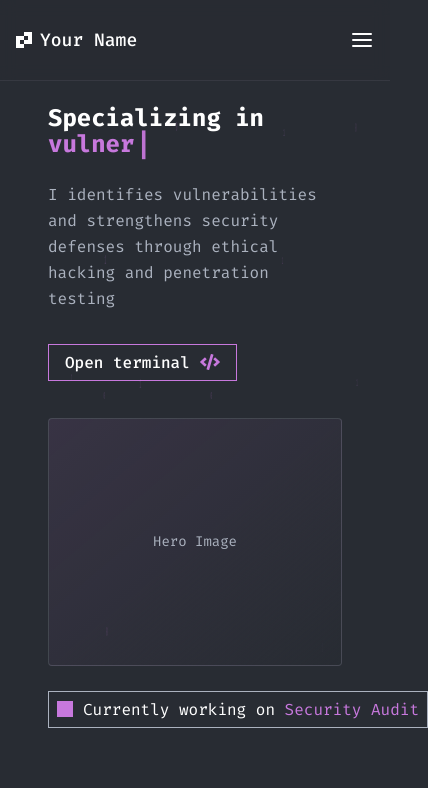
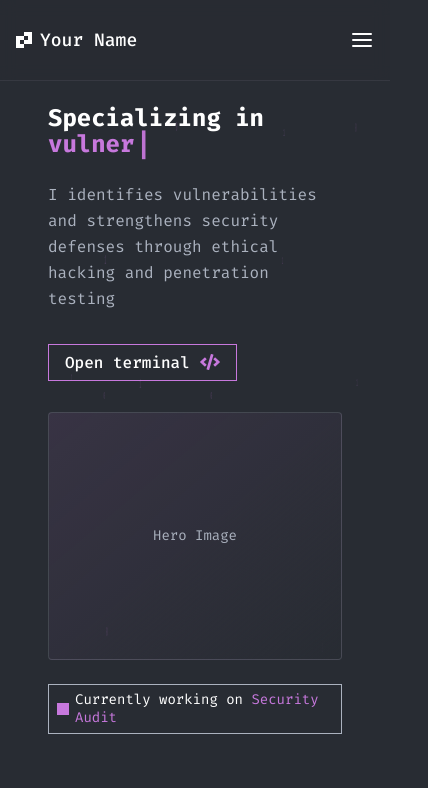
Before and after one commit to thinhnguyen-dev/portfolio-vibe-tech, a Next.js app: page / in a window 390 px wide. Shown: the top 788 px of the page, 428 px wide, since content can reach past the window. Built offline with nearby package versions, Linux system fonts and the light colour scheme.

Commit message:
Responsive status bar

```diff
--- a/components/features/home/StatusBar.tsx
+++ b/components/features/home/StatusBar.tsx
@@ -9,15 +9,16 @@ interface StatusBarProps {
 
 export const StatusBar: React.FC<StatusBarProps> = ({ text, className = '', highlightText, highlightColor = 'text-accent' }) => {
   // StatusBar from Figma: 402x37, gap:10, padding: 8px horizontal, icon: 16x16
+  // Responsive: smaller on mobile, full size on desktop
   return (
     <div
-      className={`inline-flex items-center gap-2.5 px-2 py-2 h-[37px] bg-background border border-text-secondary ${className}`}
+      className={`inline-flex items-center gap-1.5 sm:gap-2.5 px-2 sm:px-2 py-1.5 sm:py-2 w-full text-wrap h-auto sm:h-[37px] bg-background border border-text-secondary ${className}`}
     >
-      {/* Purple square icon - 16x16 from Figma */}
-      <div className="w-4 h-4 bg-accent border border-accent shrink-0" />
-      <span className="text-foreground text-base leading-[21px] whitespace-nowrap">
+      {/* Purple square icon - responsive size: 12x12 on mobile, 16x16 on desktop */}
+      <div className="w-3 h-3 sm:w-4 sm:h-4 bg-accent border border-accent shrink-0" />
+      <p className="text-foreground text-sm sm:text-base leading-[18px] sm:leading-[21px] sm:whitespace-nowrap">
         {text} {highlightText && <span className={`${highlightColor}`}>{highlightText}</span>}
-      </span>
+      </p>
     </div>
   );
 };
```
